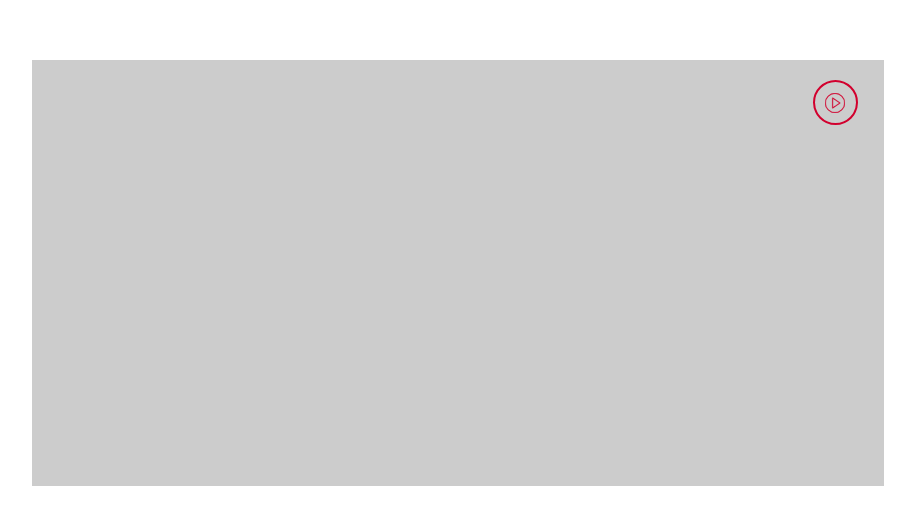
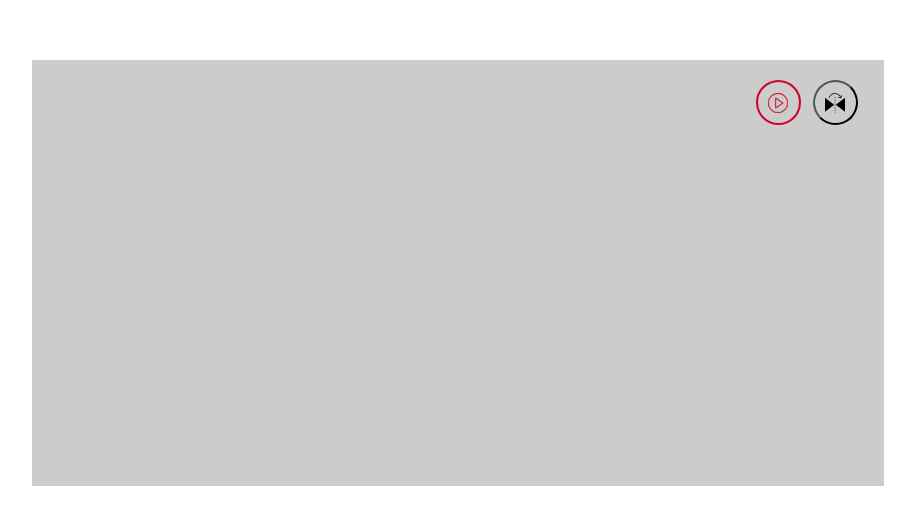
Before and after one commit to ainahtokyandry/web-rtc, a Next.js app: page / in a window 1280 px wide. Shown: the part 143-668 px from the top of the page, without its empty margins (182-1097 px from the left). Built offline with nearby package versions, Linux system fonts and the light colour scheme.

Commit message:
mirror effect added

```diff
--- /dev/null
+++ b/components/Icons.jsx
@@ -0,0 +1,67 @@
+const Icons = ({ name }) => {
+	const icons = {
+		"horizontal-mirror": (
+			<svg
+				xmlns="http://www.w3.org/2000/svg"
+				width="60"
+				height="58"
+				viewBox="0 0 60 58"
+			>
+				<g transform="translate(0 -1)">
+					<path d="M0,56.016,27.652,35,0,13.984Z" />
+					<path d="M32.348,35,60,56.016V13.984Z" />
+					<path d="M30,41a1,1,0,0,0-1,1v1a1,1,0,0,0,2,0V42A1,1,0,0,0,30,41Z" />
+					<path d="M30,51a1,1,0,0,0-1,1v1a1,1,0,0,0,2,0V52A1,1,0,0,0,30,51Z" />
+					<path d="M30,56a1,1,0,0,0-1,1v1a1,1,0,0,0,2,0V57A1,1,0,0,0,30,56Z" />
+					<path d="M30,21a1,1,0,0,0-1,1v1a1,1,0,0,0,2,0V22A1,1,0,0,0,30,21Z" />
+					<path d="M30,26a1,1,0,0,0-1,1v1a1,1,0,0,0,2,0V27A1,1,0,0,0,30,26Z" />
+					<path d="M30,11a1,1,0,0,0-1,1v1a1,1,0,0,0,2,0V12A1,1,0,0,0,30,11Z" />
+					<path d="M30,16a1,1,0,0,0-1,1v1a1,1,0,0,0,2,0V17A1,1,0,0,0,30,16Z" />
+					<path d="M30,31a1,1,0,0,0-1,1v1a1,1,0,0,0,2,0V32A1,1,0,0,0,30,31Z" />
+					<path d="M30,36a1,1,0,0,0-1,1v1a1,1,0,0,0,2,0V37A1,1,0,0,0,30,36Z" />
+					<path d="M30.71,46.02a1,1,0,0,0-1.71.71,1.075,1.075,0,0,0,.027.135A1.008,1.008,0,0,0,29,47v1a1,1,0,0,0,2,0V47a1.055,1.055,0,0,0-.027-.136A1.04,1.04,0,0,0,31,46.729,1.051,1.051,0,0,0,30.71,46.02Z" />
+					<path d="M11.973,14.929a1,1,0,0,0,1.3-.558,17.978,17.978,0,0,1,33.09-.826l-5.9-1.581a1,1,0,0,0-.518,1.932l7.728,2.07a1.015,1.015,0,0,0,.26.034c.012,0,.022-.005.034-.006S47.988,16,48,16a1,1,0,0,0,.325-.055.987.987,0,0,0,.656-1.005l1.985-7.41a1,1,0,1,0-1.932-.518l-1.29,4.815a19.972,19.972,0,0,0-36.329,1.8A1,1,0,0,0,11.973,14.929Z" />
+				</g>
+			</svg>
+		),
+		screenshot: (
+			<svg
+				xmlns="http://www.w3.org/2000/svg"
+				width="18"
+				height="18"
+				viewBox="0 0 18 18"
+			>
+				<path
+					d="M17.25,3A3.75,3.75,0,0,1,21,6.75v10.5A3.75,3.75,0,0,1,17.25,21H6.75A3.75,3.75,0,0,1,3,17.25V6.75A3.75,3.75,0,0,1,6.75,3Zm0,1.5H6.75A2.25,2.25,0,0,0,4.5,6.75v10.5A2.25,2.25,0,0,0,6.75,19.5h10.5a2.25,2.25,0,0,0,2.25-2.25V6.75A2.25,2.25,0,0,0,17.25,4.5Zm0,8.5a.75.75,0,0,1,.75.75V16a2,2,0,0,1-2,2H13.75a.75.75,0,0,1,0-1.5H16a.5.5,0,0,0,.5-.5V13.75A.75.75,0,0,1,17.25,13ZM6.75,13a.75.75,0,0,1,.75.75V16a.5.5,0,0,0,.5.5h2.25a.75.75,0,0,1,0,1.5H8a2,2,0,0,1-2-2V13.75A.75.75,0,0,1,6.75,13ZM8,6h2.25a.75.75,0,0,1,.1,1.493l-.1.007H8a.5.5,0,0,0-.492.41L7.5,8v2.25a.75.75,0,0,1-1.493.1L6,10.25V8A2,2,0,0,1,7.851,6.005L8,6H8Zm8,0a2,2,0,0,1,2,2v2.25a.75.75,0,0,1-1.5,0V8a.5.5,0,0,0-.5-.5H13.75a.75.75,0,0,1,0-1.5Z"
+					transform="translate(-3 -3)"
+					fill="#212121"
+				/>
+			</svg>
+		),
+		pause: (
+			<svg
+				xmlns="http://www.w3.org/2000/svg"
+				width="60"
+				height="60"
+				viewBox="0 0 60 60"
+			>
+				<path d="M30,0A30,30,0,1,0,60,30,30.034,30.034,0,0,0,30,0Zm0,58A28,28,0,1,1,58,30,28.032,28.032,0,0,1,30,58Z" />
+				<path d="M33,46h8V14H33Zm2-30h4V44H35Z" />
+				<path d="M19,46h8V14H19Zm2-30h4V44H21Z" />
+			</svg>
+		),
+		play: (
+			<svg
+				xmlns="http://www.w3.org/2000/svg"
+				width="60"
+				height="60"
+				viewBox="0 0 60 60"
+			>
+				<path d="M45.563,29.174l-22-15A1,1,0,0,0,22,15V45a1,1,0,0,0,1.563.826l22-15a1,1,0,0,0,0-1.652ZM24,43.107V16.893L43.225,30Z" />
+				<path d="M30,0A30,30,0,1,0,60,30,30.034,30.034,0,0,0,30,0Zm0,58A28,28,0,1,1,58,30,28.032,28.032,0,0,1,30,58Z" />
+			</svg>
+		),
+	};
+	return <>{icons[name]}</>;
+};
+export default Icons
--- a/pages/index.js
+++ b/pages/index.js
@@ -1,6 +1,7 @@
 import Head from "next/head";
 import styles from "@/styles/Home.module.css";
 import { useEffect, useRef, useState } from "react";
+import Icons from "@/components/Icons";
 
 const Home = () => {
 	const video = useRef();
@@ -16,6 +17,7 @@ const Home = () => {
 	const [screenshotSrc, setScreenshotSrc] = useState("");
 	const [err, setErr] = useState("");
 	const [data, setData] = useState();
+	const [scaled, setScaled] = useState(false);
 
 	useEffect(() => {
 		(async () => {
@@ -102,16 +104,20 @@ const Home = () => {
 		<div className={styles.container}>
 			<Head>
 				<title>Playing with web rtc</title>
-				<meta name="description" content="Generated by create next app" />
+				<meta name="description" content="Developped by ATA" />
 			</Head>
 			<main className={styles.main}>
 				<p className={"error"}>{err}</p>
 				<div className="display-cover">
-					<video ref={video} autoPlay={true} />
+					<video className={scaled && "scale-effect"} ref={video} autoPlay={true} />
 					<canvas className="d-none" ref={canvas} />
 					{showScreenshotImage && (
 						<figure className={"screenshot-image"}>
-							<img src={screenshotSrc} alt="Screenshot" />
+							<img
+								src={screenshotSrc}
+								alt="Screenshot"
+								className={scaled && "scale-effect"}
+							/>
 						</figure>
 					)}
 
@@ -129,57 +135,27 @@ const Home = () => {
 						</div>
 					)}
 					<div className="controls">
-						<button
-							className="btn btn-danger play"
-							title="Play"
-							ref={play}
-							onClick={startLive}
-						>
-							<svg
-								xmlns="http://www.w3.org/2000/svg"
-								width="60"
-								height="60"
-								viewBox="0 0 60 60"
-							>
-								<path d="M45.563,29.174l-22-15A1,1,0,0,0,22,15V45a1,1,0,0,0,1.563.826l22-15a1,1,0,0,0,0-1.652ZM24,43.107V16.893L43.225,30Z" />
-								<path d="M30,0A30,30,0,1,0,60,30,30.034,30.034,0,0,0,30,0Zm0,58A28,28,0,1,1,58,30,28.032,28.032,0,0,1,30,58Z" />
-							</svg>
+						<button className="play" title="Play" ref={play} onClick={startLive}>
+							<Icons name={"play"} />
 						</button>
 						<button
-							className="btn btn-info pause d-none"
+							className="pause d-none"
 							title="Pause"
 							ref={pause}
 							onClick={pauseLive}
 						>
-							<svg
-								xmlns="http://www.w3.org/2000/svg"
-								width="60"
-								height="60"
-								viewBox="0 0 60 60"
-							>
-								<path d="M30,0A30,30,0,1,0,60,30,30.034,30.034,0,0,0,30,0Zm0,58A28,28,0,1,1,58,30,28.032,28.032,0,0,1,30,58Z" />
-								<path d="M33,46h8V14H33Zm2-30h4V44H35Z" />
-								<path d="M19,46h8V14H19Zm2-30h4V44H21Z" />
-							</svg>
+							<Icons name={"pause"} />
 						</button>
 						<button
-							className="btn btn-outline-success screenshot d-none"
+							className="screenshot d-none"
 							title="ScreenShot"
 							ref={screenshot}
 							onClick={takeScreenshot}
 						>
-							<svg
-								xmlns="http://www.w3.org/2000/svg"
-								width="18"
-								height="18"
-								viewBox="0 0 18 18"
-							>
-								<path
-									d="M17.25,3A3.75,3.75,0,0,1,21,6.75v10.5A3.75,3.75,0,0,1,17.25,21H6.75A3.75,3.75,0,0,1,3,17.25V6.75A3.75,3.75,0,0,1,6.75,3Zm0,1.5H6.75A2.25,2.25,0,0,0,4.5,6.75v10.5A2.25,2.25,0,0,0,6.75,19.5h10.5a2.25,2.25,0,0,0,2.25-2.25V6.75A2.25,2.25,0,0,0,17.25,4.5Zm0,8.5a.75.75,0,0,1,.75.75V16a2,2,0,0,1-2,2H13.75a.75.75,0,0,1,0-1.5H16a.5.5,0,0,0,.5-.5V13.75A.75.75,0,0,1,17.25,13ZM6.75,13a.75.75,0,0,1,.75.75V16a.5.5,0,0,0,.5.5h2.25a.75.75,0,0,1,0,1.5H8a2,2,0,0,1-2-2V13.75A.75.75,0,0,1,6.75,13ZM8,6h2.25a.75.75,0,0,1,.1,1.493l-.1.007H8a.5.5,0,0,0-.492.41L7.5,8v2.25a.75.75,0,0,1-1.493.1L6,10.25V8A2,2,0,0,1,7.851,6.005L8,6H8Zm8,0a2,2,0,0,1,2,2v2.25a.75.75,0,0,1-1.5,0V8a.5.5,0,0,0-.5-.5H13.75a.75.75,0,0,1,0-1.5Z"
-									transform="translate(-3 -3)"
-									fill="#212121"
-								/>
-							</svg>
+							<Icons name={"screenshot"} />
+						</button>
+						<button onClick={() => setScaled(!scaled)}>
+							<Icons name={"horizontal-mirror"} />
 						</button>
 					</div>
 				</div>
--- a/styles/globals.scss
+++ b/styles/globals.scss
@@ -44,6 +44,10 @@ a {
   position: relative;
 }
 
+.scale-effect {
+  transform: scaleX(-1);
+}
+
 video {
   width: 100%;
   background: rgba(0, 0, 0, 0.2);
@@ -80,10 +84,8 @@ video {
   padding: 0;
 }
 
-.controls button:nth-child(1) {
+.controls button.play {
   border: 2px solid #D2002E;
-  display: flex;
-  align-items: center;
 
   &:hover {
     background-color: #D2002E;
@@ -106,10 +108,8 @@ video {
   }
 }
 
-.controls button:nth-child(2) {
+.controls button.pause {
   border: 2px solid #008496;
-  display: flex;
-  align-items: center;
 
   &:hover {
     background-color: #008496;
@@ -132,10 +132,8 @@ video {
   }
 }
 
-.controls button:nth-child(3) {
+.controls button.screenshot {
   border: 2px solid #00B541;
-  display: flex;
-  align-items: center;
 
   &:hover {
     background-color: #00B541;
@@ -165,6 +163,8 @@ video {
   border-radius: 100%;
   margin: 0 6px;
   background: transparent;
+  display: flex;
+  align-items: center;
 
   &:hover {
     svg {
```
